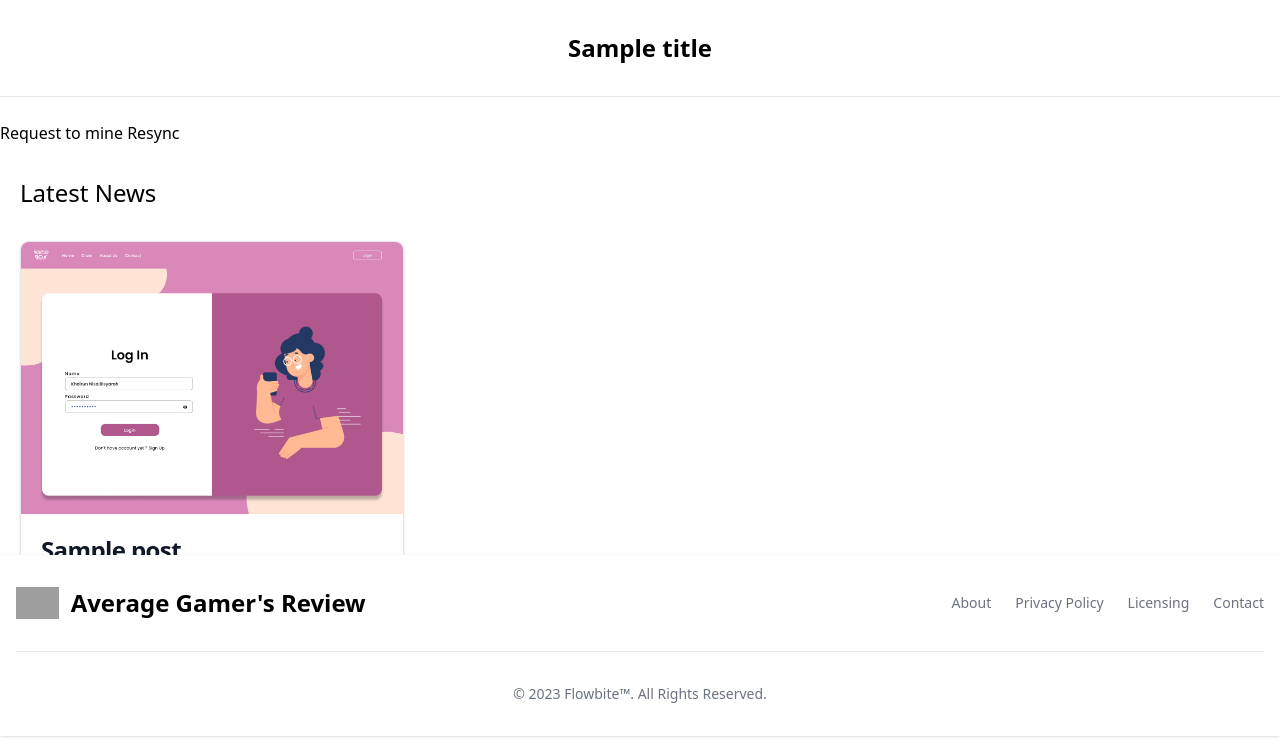
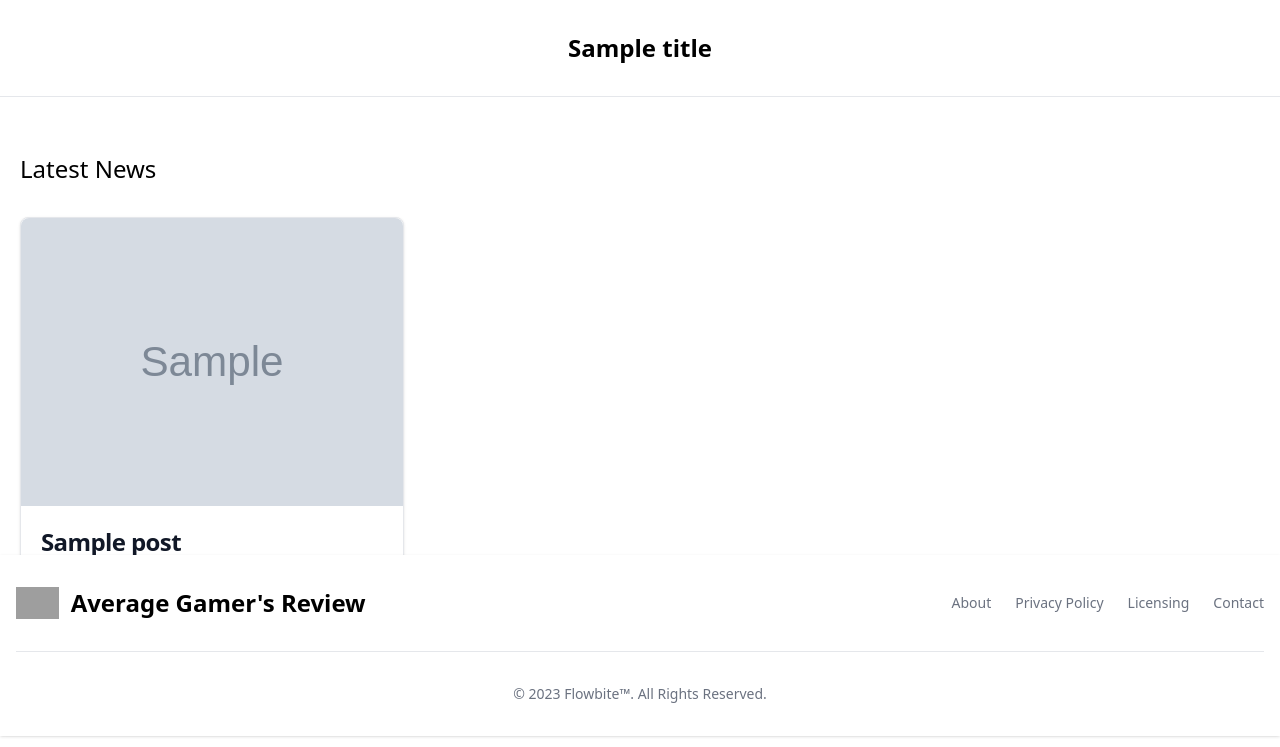
Before and after one commit to rizkyIqbal/blockchainWeb, a Flask app: template app/templates/index.html in a window 1280 px wide. Shown: the part 64-811 px from the top of the page. Run offline with Flask 3, Linux system fonts and the light colour scheme; the template is opened without the code that fills it: most values are stand-ins (such as "Sample title", 1, 10 or a date in 2020); grey boxes marked "Sample" are stand-in pictures; some libraries are stand-ins or nearby versions; grey boxes are pictures that could not be loaded.

Commit message:
fix: delete button request and resync

```diff
--- a/app/templates/index.html
+++ b/app/templates/index.html
@@ -3,15 +3,15 @@
 
 {% block content %}
 	<br>
-	<a href="{{node_address}}/mine"><button>Request to mine</button></a>
-	<a href="/"><button>Resync</button></a>
+	<!-- <a href="{{node_address}}/mine"><button>Request to mine</button></a>
+	<a href="/"><button>Resync</button></a> -->
 
 	<div style="margin: 20px;">
 	<div class="">
 
 	</div>
 	<p class="text-2xl font-medium my-8">Latest News</p>
-	<div class="flex gap-6">
+	<div class="grid grid-cols-3 gap-6">
 
   {% for post in posts %}
   <!-- <div class="post_box">
@@ -31,14 +31,16 @@
 
 
 	<div class="max-w-sm bg-white border border-gray-200 rounded-lg shadow ">
-		<a href="#">
-			<img class="rounded-t-lg" src="{{ url_for('static', filename='log.png') }}" alt="" />
-		</a>
-		<div class="p-5">
+		<div class="w-full h-72 overflow-hidden">
+			<a href="#">
+				<img class="w-full h-full object-cover object-center rounded-t-lg" src="{{ url_for('static', filename=post.thumbnail) }}" alt="" />
+			</a>
+		</div>
+		<div class="p-5 bg-white">
 			<a href="#">
 				<h5 class="mb-2 text-2xl font-bold tracking-tight text-gray-900 ">{{post.title}}</h5>
 			</a>
-			<p class="mb-3 font-normal text-gray-700 ">{{post.content}}</p>
+			<p class="mb-3 font-normal text-gray-700 line-clamp-2">{{post.content}}</p>
 			<p class="font-normal text-gray-400">By {{post.author}}</p>
 			<p class="mb-3 text-gray-400">Posted at <i>{{readable_time(post.timestamp)}}</i></p>
 			<a href="#" class="inline-flex items-center px-3 py-2 text-sm font-medium text-center text-white bg-blue-700 rounded-lg hover:bg-blue-800 focus:ring-4 focus:outline-none focus:ring-blue-300 dark:bg-blue-600 dark:hover:bg-blue-700 dark:focus:ring-blue-800">
@@ -49,6 +51,7 @@
 			</a>
 		</div>
 	</div>
+
 
 	{% endfor %}
 </div>
@@ -115,6 +118,13 @@
 		    outline: none;
 		    height: 42px;
 		}
+		.line-clamp-2 {
+			display: -webkit-box;
+			-webkit-line-clamp: 2;
+			-webkit-box-orient: vertical;
+			overflow: hidden;
+			text-overflow: ellipsis;
+		}
 	</style>
     </div>
 {% endblock %}
```
